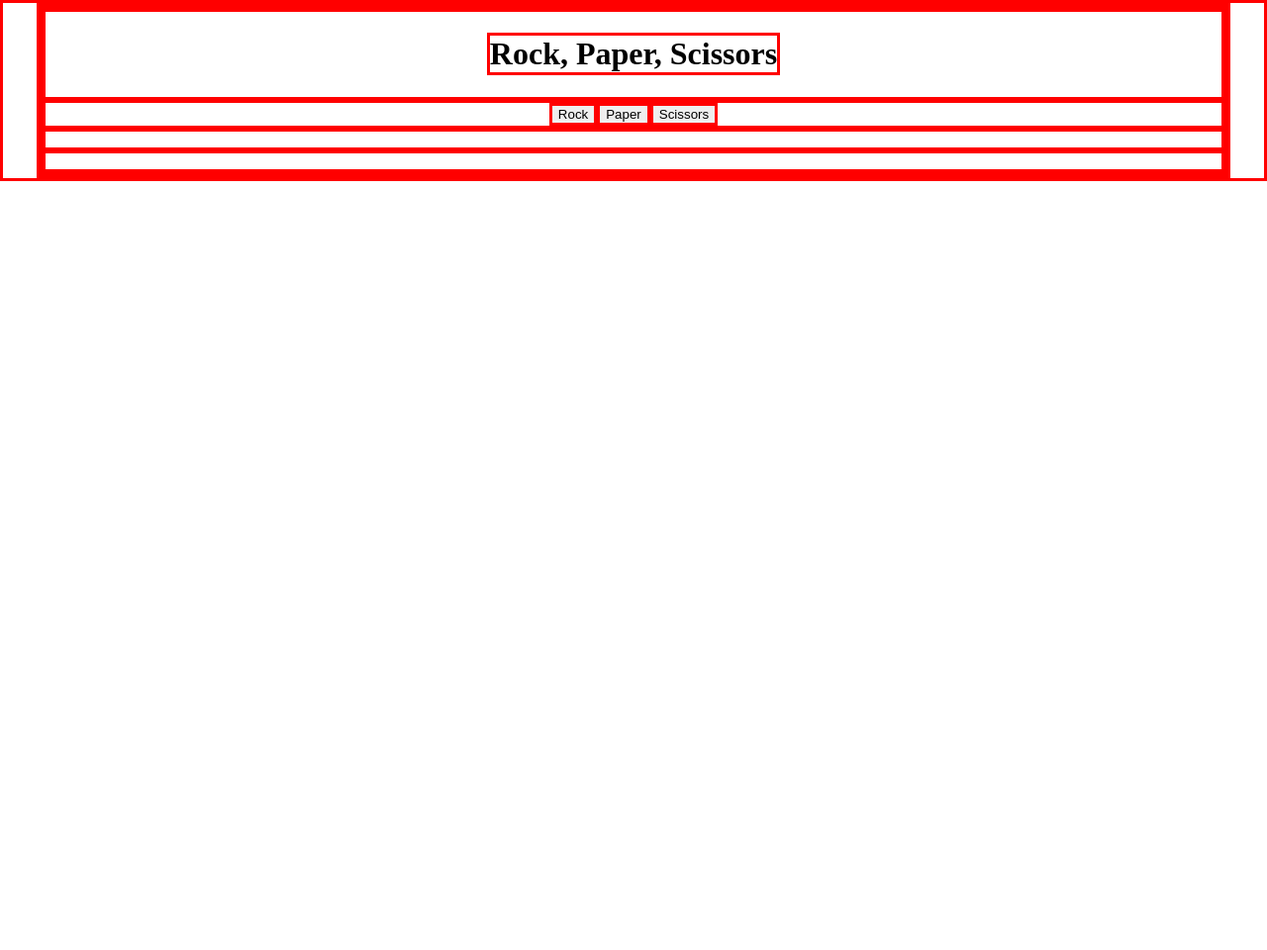
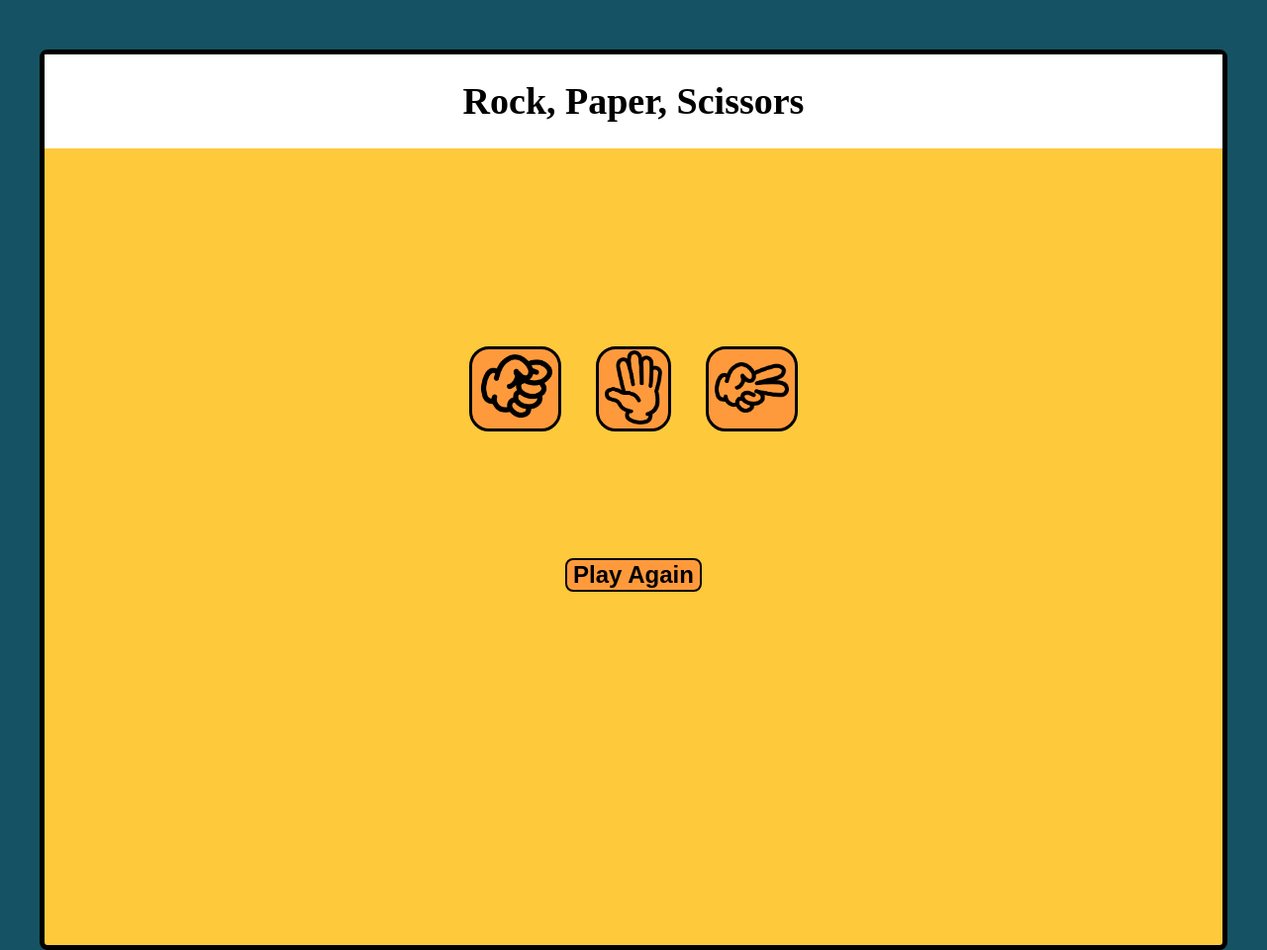
Before and after one commit to PabloMGP/rock_paper_scissors, a plain HTML site: page index.html in a window 1280 px wide. Shown: the whole page at 99% size. Before the commit the page ends 800 px from the top, so only its background shows below. Drawn offline with Linux system fonts and the light colour scheme.

Commit message:
Add game result display, score counter, UI styling
This commit adds the following features and improvements to the app:

Display text for game winner and tie games
Add visual score counter
Add tie to score object to display tied games
Add "play again" button with function to reset the game
Finish adding functionality to RPS buttons
Add comments for clarity
Add basic CSS background colors and styling
Add image logos for RPS player selection

By implementing these improvements, the app is now more user-friendly
and intuitive. The added functionality and visual elements enhance the
user experience and make the app engaging enough for basic play.

```diff
--- a/index.html
+++ b/index.html
@@ -11,28 +11,39 @@
 
 <body>
 
+
     <div class="container">
 
-<div class="intro-container">
+<div class="intro_container">
     <h1>Rock, Paper, Scissors</h1>
 </div>
 
-        <div class="rps-container">
-            <button class="rock">Rock</button>
-            <button class="paper">Paper</button>
-            <button class="scissors">Scissors</button>
+<div class="game_container">
+        <div class="rps_container">
+            <button class="rock"><img src="rock.png"></button>
+            <button class="paper"><img src="paper.png"></button>
+            <button class="scissors"><img src="scissors.png"></button>
         </div>
 
-<div class="winner-container">
-    <p class="winner"></p>
-</div>
+        <div class="game_info">
+            <p class="score_info"></p>
+        </div>
+
+        <div class="choices_info">
+            <p class="choices"></p>
+        </div>
 
 
+<div class="winner_container">
+    <p class="winner_player"></p>
+    <p class="winner_computer"></p>
+    <p class="tie"></p>
+   </div>
 
-
-
-
-
+    <div class="reset-container">
+        <button class="reset_game">Play Again</button>
+    </div>
+</div>
     </div>
 
 
--- a/index.js
+++ b/index.js
@@ -1,3 +1,4 @@
+// Player RPS Selection - Button functionality
 rock = document.querySelector(".rock");
 
 rock.addEventListener("click", () => {
@@ -6,50 +7,55 @@ rock.addEventListener("click", () => {
 
 paper = document.querySelector(".paper");
 
-paper.addEventListener("click", () => {
-    paper = "paper";
-    computer = computerChoice();
-    game(paper, computer);
-    console.log();
+paper.addEventListener("click", (e) => {
+    playRound("paper");
 })
 
 scissors = document.querySelector(".scissors");
 
 scissors.addEventListener("click", () => {
-    scissors = "scissors";
-    computer = computerChoice();
-    game(scissors, computer);
-    console.log();
+    playRound("scissors");
 })
 
-
-
+// Computer RPS random selection
 function computerChoice() {
-    let computer = ["Rock", "Paper", "scissors"];
+    let computer = ["rock", "paper", "scissors"];
     let random = Math.floor(Math.random() * computer.length);
     return computer[random].toLowerCase();
 }
 
-
-
+// Score object
 let score = {
     playerScore: 0,
-    computerScore: 0
+    computerScore: 0,
+    tie: 0
 }
 
+// Visual score tracker
+function scoreCount() {
+    let playerScore = document.querySelector(".score_info");
+    playerScore.textContent = `Player: ${score.playerScore} |
+    Computer: ${score.computerScore} | Tied: ${score.tie}`;
+}
+
+// Function to declare winner after 5 rounds
 function winner() {
+    const winner = document.querySelectorAll(".winner_player, .winner_computer, .tie")
+    document.querySelector(".score_info");
+    scoreCount.textContent = `Player ${score.playerScore}`;
     if (score.playerScore > score.computerScore) {
-        return console.log("Player wins the game!");
+        return winner[0].textContent = "You win the game!";
     } else if (score.playerScore < score.computerScore) {
-        return console.log("Computer wins the game!");
+        return winner[1].textContent = "Computer wins the game!";
     } else {
-        return console.log("It's a tie!");
+        return winner[2].textContent = "It's a tie!";
     }
 }
 
+// Main game logic
 function game(player, computer) {
     if (player === computer) {
-        console.log("Tie");
+        score.tie += 1;
     } else {
         if (player === "rock" && computer === "scissors") {
             console.log("Player wins!");
@@ -87,21 +93,60 @@ function game(player, computer) {
 
 
 
-
+// Round count and game info tracking function
 let roundCount = 0;
 
 function playRound(player) {
+    if (roundCount >= 5) {
+        return;
+    }
+
     const computer = computerChoice();
+
     game(player, computer);
     roundCount++;
+    scoreCount();
 
-    console.log(`Round ${roundCount}:`);
-    console.log(`Player: ${player}`);
-    console.log(`Computer: ${computer}`);
-    console.log(`Player Score: ${score.playerScore}`);
-    console.log(`Computer Score: ${score.computerScore}`);
+    // To be replaced
+    const choices = document.querySelectorAll(".choices");
+    choices.forEach(element => {
+        element.textContent = `You chose: ${player} | Computer chose: ${computer}`;
+    });
 
-    if(roundCount === 5) {
-        winner();
+    // To be finished
+    // console.log(`Round ${roundCount}:`);
+    // console.log(`Player: ${player}`);
+    // console.log(`Computer: ${computer}`);
+    // console.log(`Player Score: ${score.playerScore}`);
+    // console.log(`Computer Score: ${score.computerScore}`);
+
+    // Stop game after 5 rounds are played
+    if (roundCount === 5) {
+        return winner();
     }
 };
+
+
+// Reset game visual trackers & stored data
+const resetGame = document.querySelector(".reset_game");
+resetGame.addEventListener("click", () => {
+    reset();
+});
+
+
+function reset() {
+    // Reset the state of the function to its original values
+    score.playerScore = 0;
+    score.computerScore = 0;
+    score.tie = 0;
+    roundCount = 0;
+    scoreCount();
+    const winner = document.querySelectorAll(".winner_player, .winner_computer, .tie, .playerScore");
+    winner.forEach(element => {
+        element.textContent = "";
+        const choices = document.querySelectorAll(".choices");
+    choices.forEach(element => {
+        element.textContent = "";
+    });
+    });
+}
--- a/styles.css
+++ b/styles.css
@@ -1,24 +1,120 @@
-* {
+/* * {
     border: solid 3px red;
-}
+} */
 
 body {
     margin: 0 auto;
     max-width: 1200px;
+    background-color: #155263;
+}
+
+h1 {
+    font-size: 38px;
+}
+
+.intro_container {
+    background-color: white;
 }
 
 .container {
-    display: flex;
     flex-direction: column;
+    height: 900px;
+    margin: 50px auto;
+    border: solid 5px;
+    background-color: #ffc93c;
+    border-radius: 8px;
 }
 
-.intro-container {
+.intro_container {
     display: flex;
     justify-content: center;
 }
 
-.rps-container {
+.game_container {
+    margin: 200px auto;
+}
+
+.rps_container {
     display: flex;
     flex: 1;
+    margin: 20px auto;
     justify-content: center;
+    gap: 35px;
 }
+
+.rps_container .rock , .paper , .scissors {
+    border-radius: 20px;
+    border: solid;
+    background-color: #ff9a3c;
+}
+
+.rps_container .rock:hover , .paper:hover , .scissors:hover {
+    border-radius: 90px;
+    border: solid #155263;
+    transition-duration: 0.4s;
+}
+
+.rock img,
+.paper img,
+.scissors img {
+    margin: 0 auto;
+    max-width: 75px;
+    max-height: 75px;
+}
+
+.game_info {
+    display: flex;
+    justify-content: center;
+    align-items: center;
+}
+
+.game_info p {
+    font-size: 18px;
+    font-weight: bold;
+}
+
+.choices_info {
+    display: flex;
+    justify-content: center;
+    align-items: center;
+    font-size: 18px;
+    font-weight: bold;
+}
+
+.winner_container {
+    display: flex;
+    justify-content: center;
+    align-items: center;
+}
+
+.winner_container p {
+    font-size: 18px;
+}
+
+.reset-container {
+    display: flex;
+    justify-content: center;
+    align-content: center;
+}
+
+.winner_container {
+    font-size: 24px;
+    border-radius: 8px;
+    font-weight: bold;
+    color: #155263;
+}
+
+.reset_game {
+    font-size: 24px;
+    border-radius: 8px;
+    border: solid 2px black;
+    font-weight: bold;
+    background-color: #ff9a3c; ;
+
+}
+
+.reset_game:hover {
+    transition-duration: 0.4s;
+    background-color: #ff6f3c;
+    color: white;
+}
```
Also changed, not shown: paper.png (added), rock.png (added), scissors.png (added).
